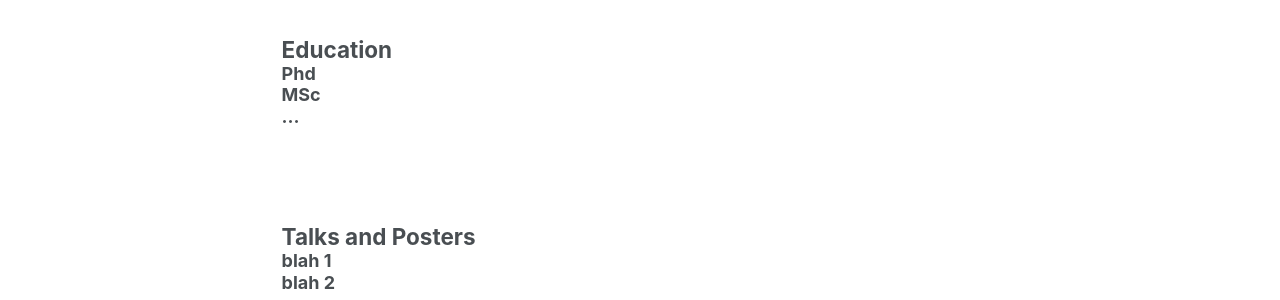
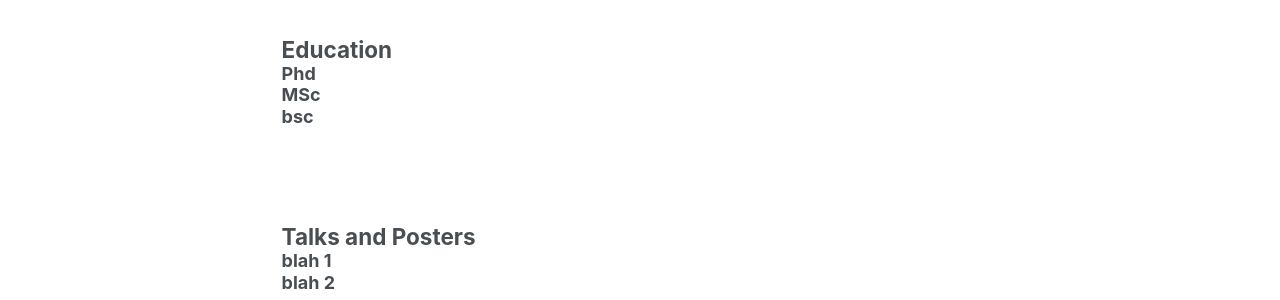
Before and after one commit to shibasisr/shibasisr.github.io, a Jekyll site: the page built from _pages/about.md, in a window 1280 px wide and 1240 px high. Shown: the part 515-815 px from the top of the window. Built offline with Jekyll 4.4.1, drawn with Linux system fonts in a browser that asks for light colours; a script bundle is joined from its source files by our own code; library files that are not in the unit come from our copies.

Commit message:
Update about.md

```diff
--- a/_pages/about.md
+++ b/_pages/about.md
@@ -31,7 +31,7 @@ h2, h3, h4, h5, h6 {margin: 0;}
 ## Education
 ### Phd
 ### MSc
-### ...
+### bsc
 
 <br/>
 <br/>
```
